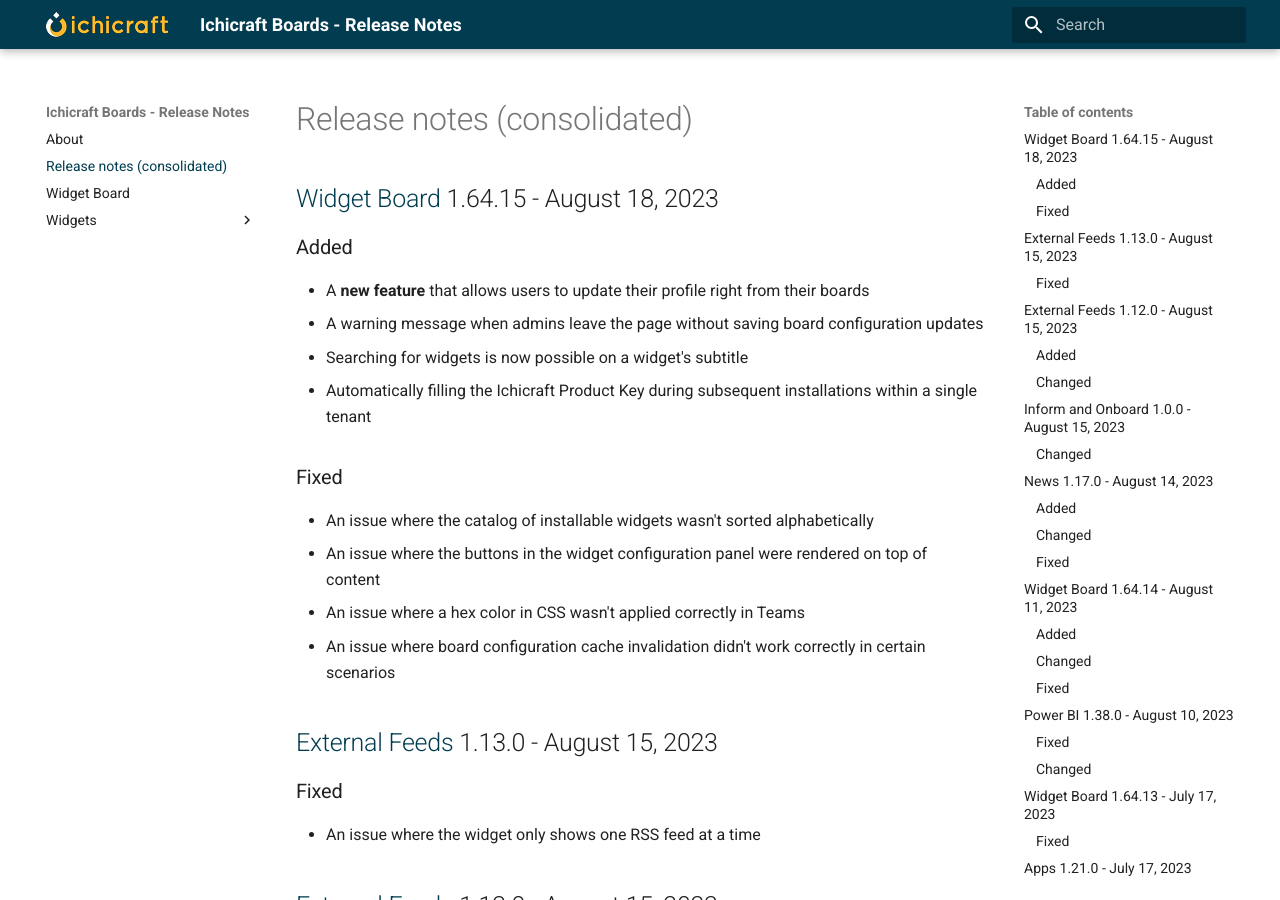
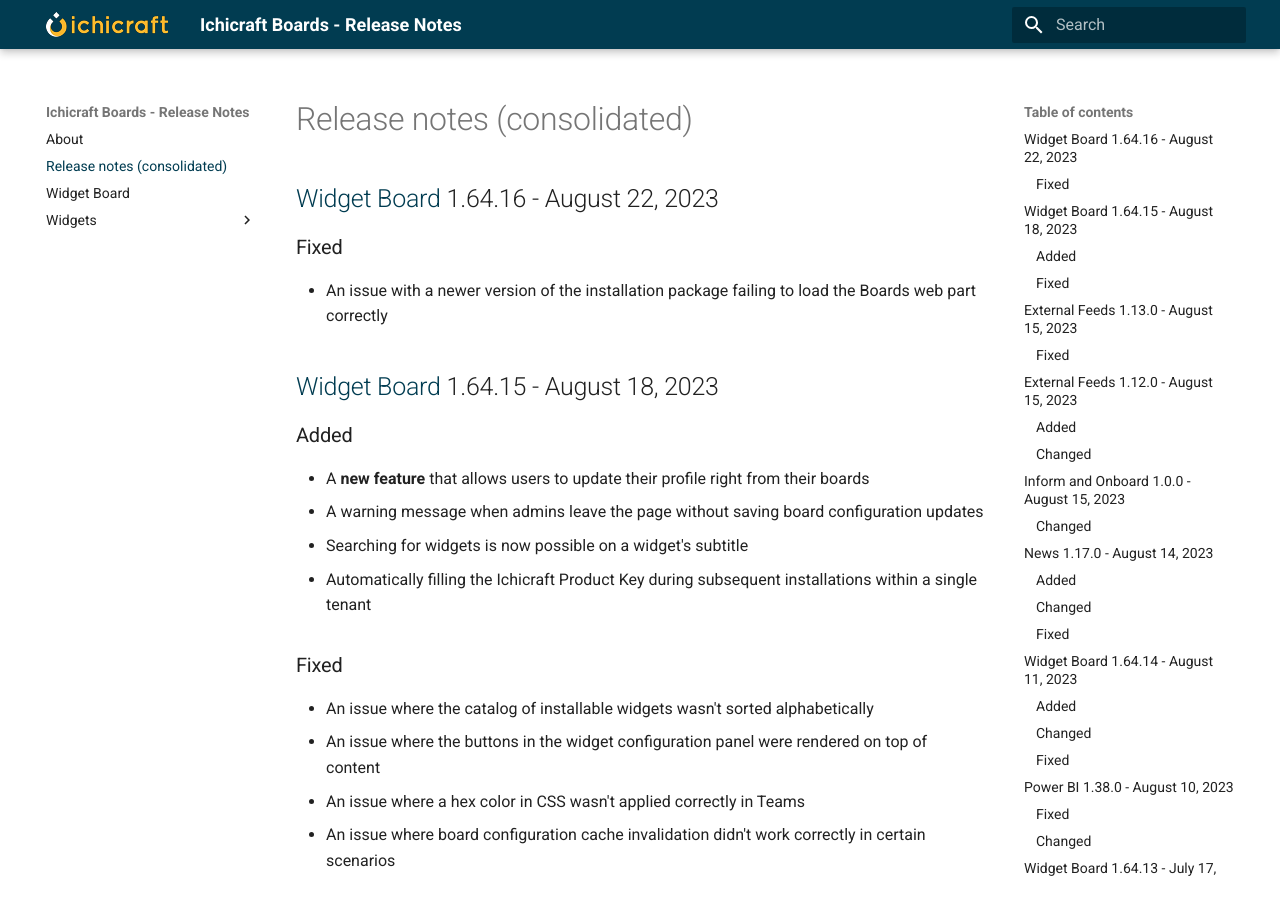
Before and after one commit to ichicraft/widgets-docs, an MkDocs documentation site: the page built from docs/Release-notes-(consolidated).md, in a window 1280 px wide and 900 px high. Built offline with MkDocs 1.6.1 and Material for MkDocs 9.7.7, drawn with Linux system fonts in a browser that asks for light colours.

Commit message:
Release notes updated by BuildService

```diff
--- a/docs/Release-notes-(consolidated).md
+++ b/docs/Release-notes-(consolidated).md
@@ -1,3 +1,8 @@
+## [Widget Board](./Widget Board.md) 1.64.16 - August 22, 2023
+
+### Fixed
+- An issue with a newer version of the installation package failing to load the Boards web part correctly
+
 ## [Widget Board](./Widget Board.md) 1.64.15 - August 18, 2023
 
 ### Added
```
Also changed, not shown: docs/Widget Board.md (+5 -0 lines).
